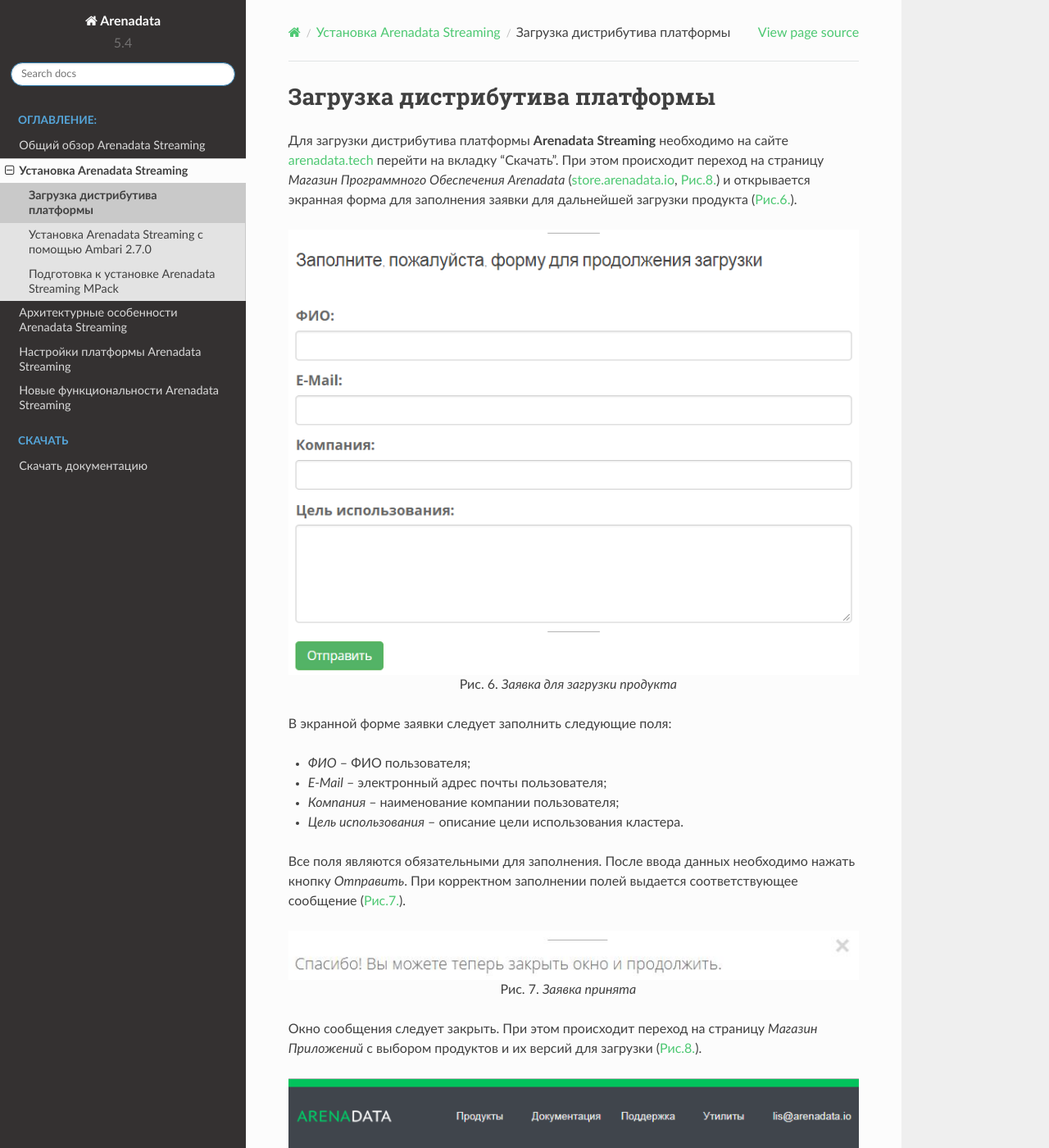
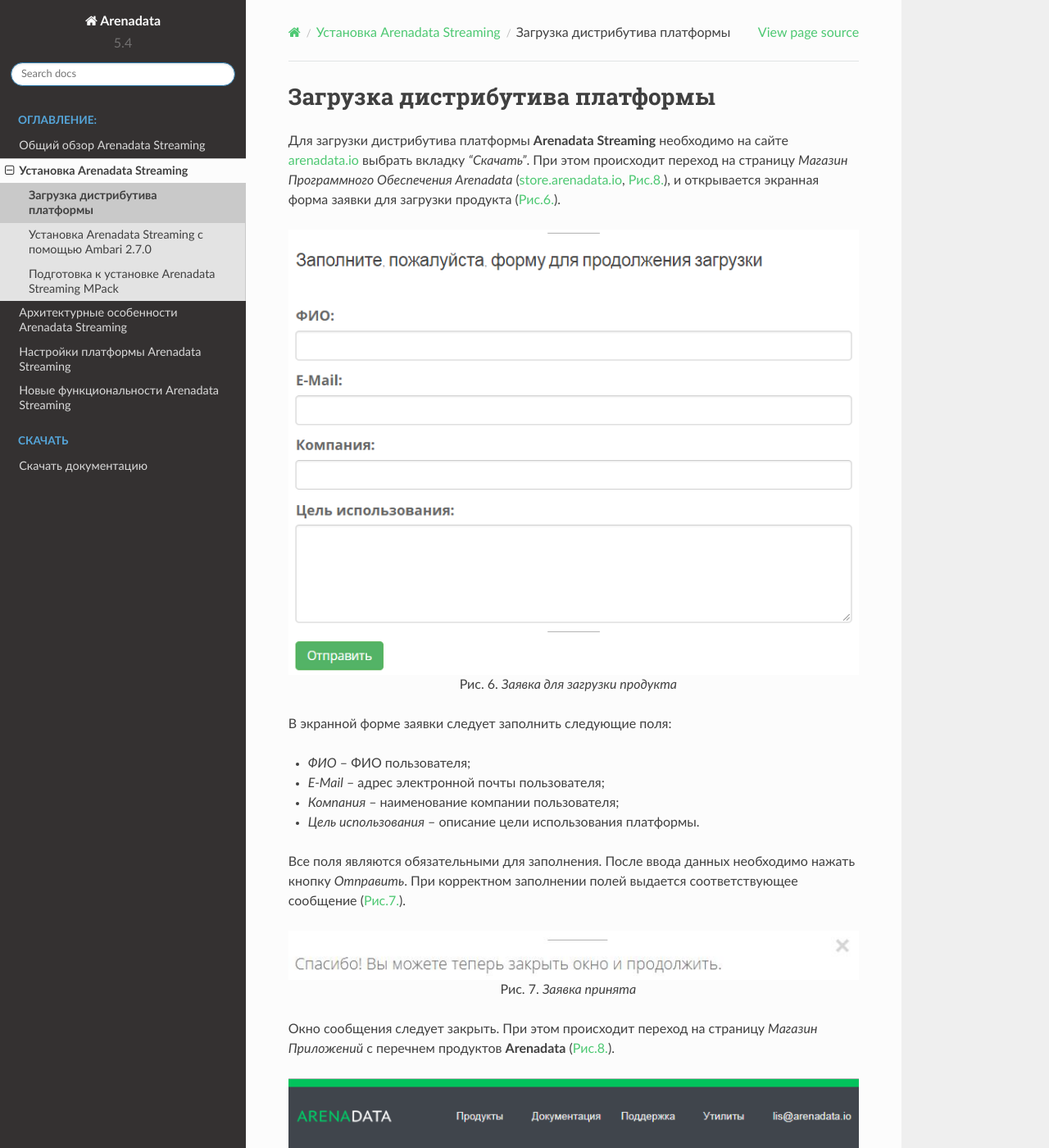
Before and after one commit to arenadata/docs_ads, a Sphinx documentation site: the page built from source/Install/download.rst, in a window 1280 px wide and 1400 px high. Shown: the whole window at 82% size. Built offline with Sphinx 7.4.7 and the Read the Docs theme 2.0.0, drawn with Linux system fonts in a browser that asks for light colours; pages that are not in the unit, such as notebooks, are missing from menus.

Commit message:
Update download.rst

```diff
--- a/source/Install/download.rst
+++ b/source/Install/download.rst
@@ -2,7 +2,7 @@
 ===============================
 
 
-Для загрузки дистрибутива платформы **Arenadata Streaming** необходимо на сайте `arenadata.tech <https://arenadata.tech/>`_ перейти на вкладку "Скачать". При этом происходит переход на страницу *Магазин Программного Обеспечения Arenadata* (`store.arenadata.io <https://store.arenadata.io/>`_, :numref:`Рис.%s.<install_download_app-store>`) и открывается экранная форма для заполнения заявки для дальнейшей загрузки продукта (:numref:`Рис.%s.<install_download_form-download>`).
+Для загрузки дистрибутива платформы **Arenadata Streaming** необходимо на сайте `arenadata.io <https://arenadata.tech/>`_ выбрать вкладку *"Скачать"*. При этом происходит переход на страницу *Магазин Программного Обеспечения Arenadata* (`store.arenadata.io <https://store.arenadata.io/>`_, :numref:`Рис.%s.<install_download_app-store>`), и открывается экранная форма заявки для загрузки продукта (:numref:`Рис.%s.<install_download_form-download>`).
 
 .. _install_download_form-download:
 
@@ -15,9 +15,9 @@
 В экранной форме заявки следует заполнить следующие поля:
 
 + *ФИО* – ФИО пользователя;
-+ *E-Mail* – электронный адрес почты пользователя;
++ *E-Mail* – адрес электронной почты пользователя;
 + *Компания* – наименование компании пользователя;
-+ *Цель использования* – описание цели использования кластера.
++ *Цель использования* – описание цели использования платформы.
 
 Все поля являются обязательными для заполнения. После ввода данных необходимо нажать кнопку *Отправить*. При корректном заполнении полей выдается соответствующее сообщение (:numref:`Рис.%s.<install_download_accepted>`).
 
@@ -29,7 +29,7 @@
    Заявка принята
 
 
-Окно сообщения следует закрыть. При этом происходит переход на страницу *Магазин Приложений* с выбором продуктов и их версий для загрузки (:numref:`Рис.%s.<install_download_app-store>`).
+Окно сообщения следует закрыть. При этом происходит переход на страницу *Магазин Приложений* с перечнем продуктов **Arenadata** (:numref:`Рис.%s.<install_download_app-store>`).
 
 .. _install_download_app-store:
 
```
